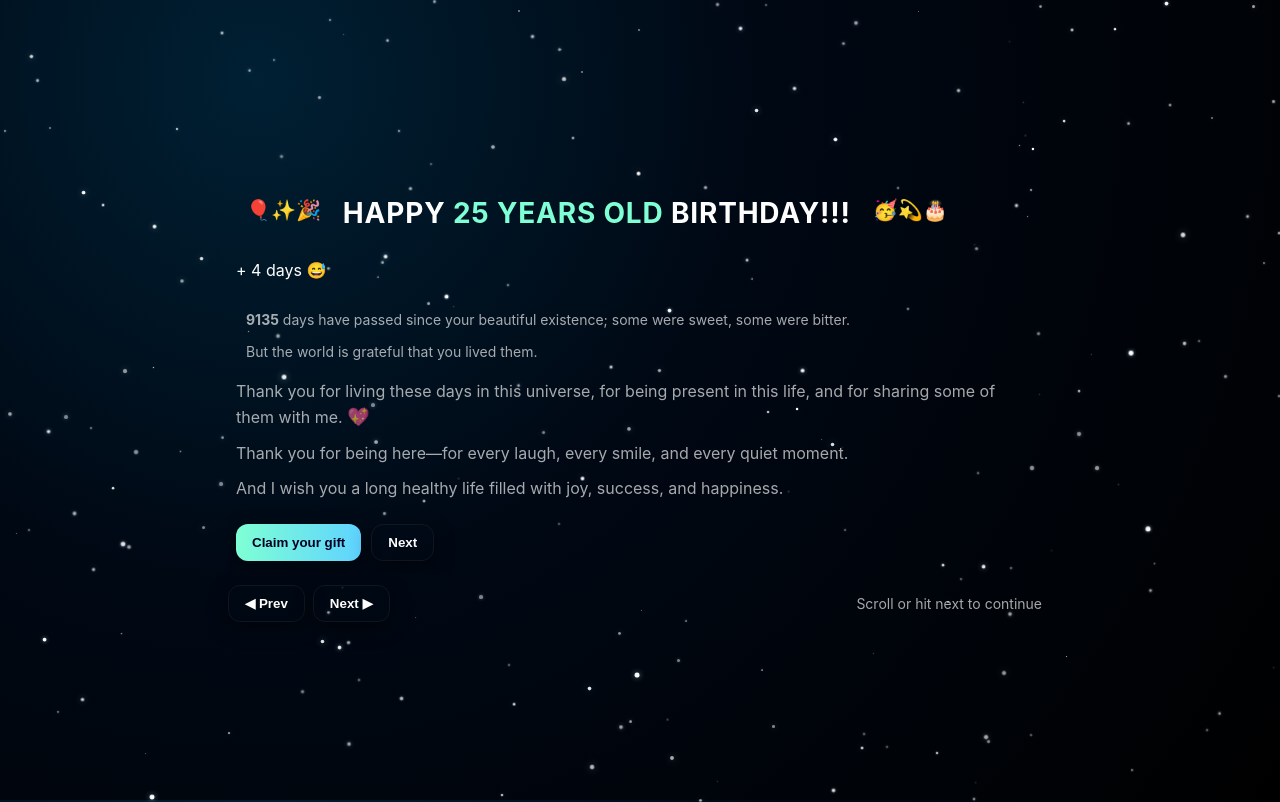
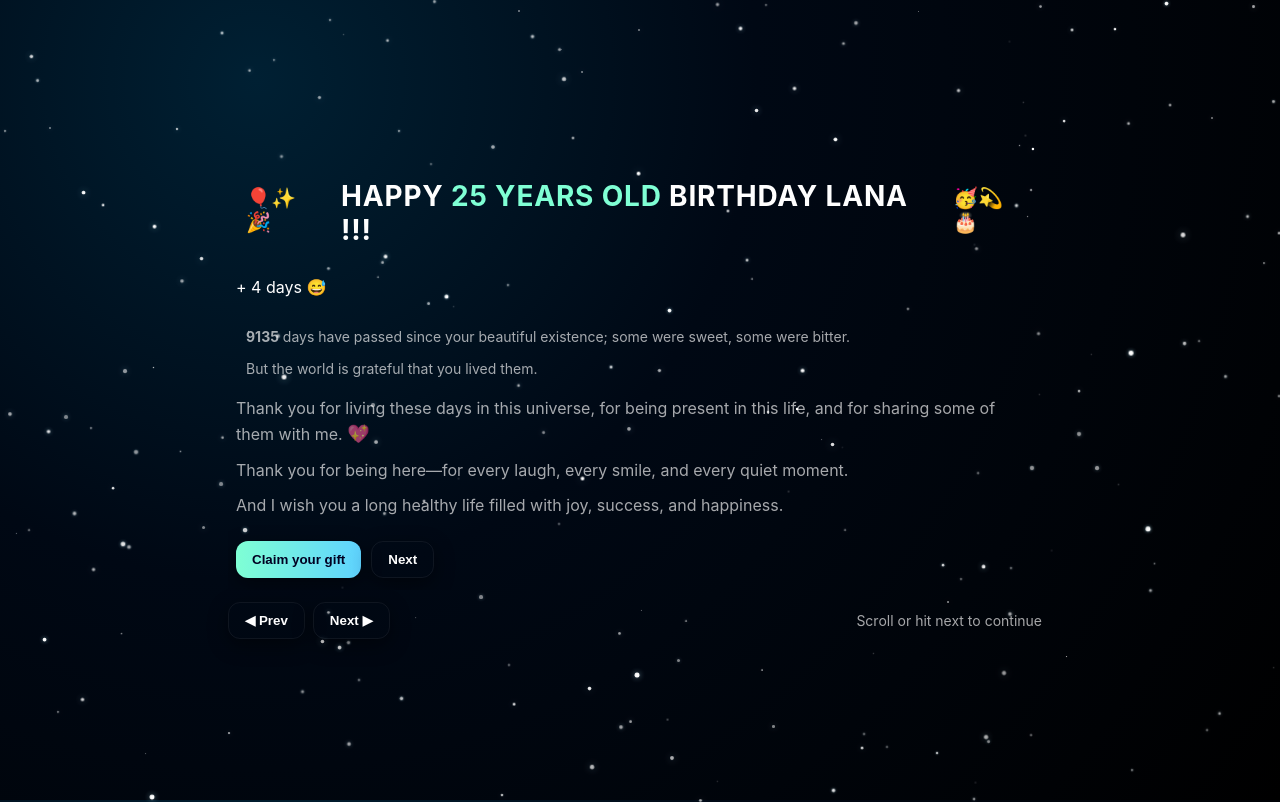
Before and after one commit to SlmHmd99/skylbd, a plain HTML site: page index_final.html in a window 1280 px wide. Drawn offline with Linux system fonts and the light colour scheme.

Commit message:
Update index_final.html

```diff
--- a/index_final.html
+++ b/index_final.html
@@ -81,7 +81,7 @@
           <div class="row" style="align-items:center;gap:10px;width:100%;justify-content:space-between;">
             <div style="display:flex;align-items:center;gap:12px">
               <span class="emoji-pop" id="left-emoji">🎈✨🎉</span>
-              <h1 id="title">HAPPY <span style="color:var(--accent)">25 YEARS OLD</span> BIRTHDAY!!!</h1>
+              <h1 id="title">HAPPY <span style="color:var(--accent)">25 YEARS OLD</span> BIRTHDAY LANA  !!!</h1>
               <span class="emoji-pop" id="right-emoji">🥳💫🎂</span>
             </div>
           </div>
```
